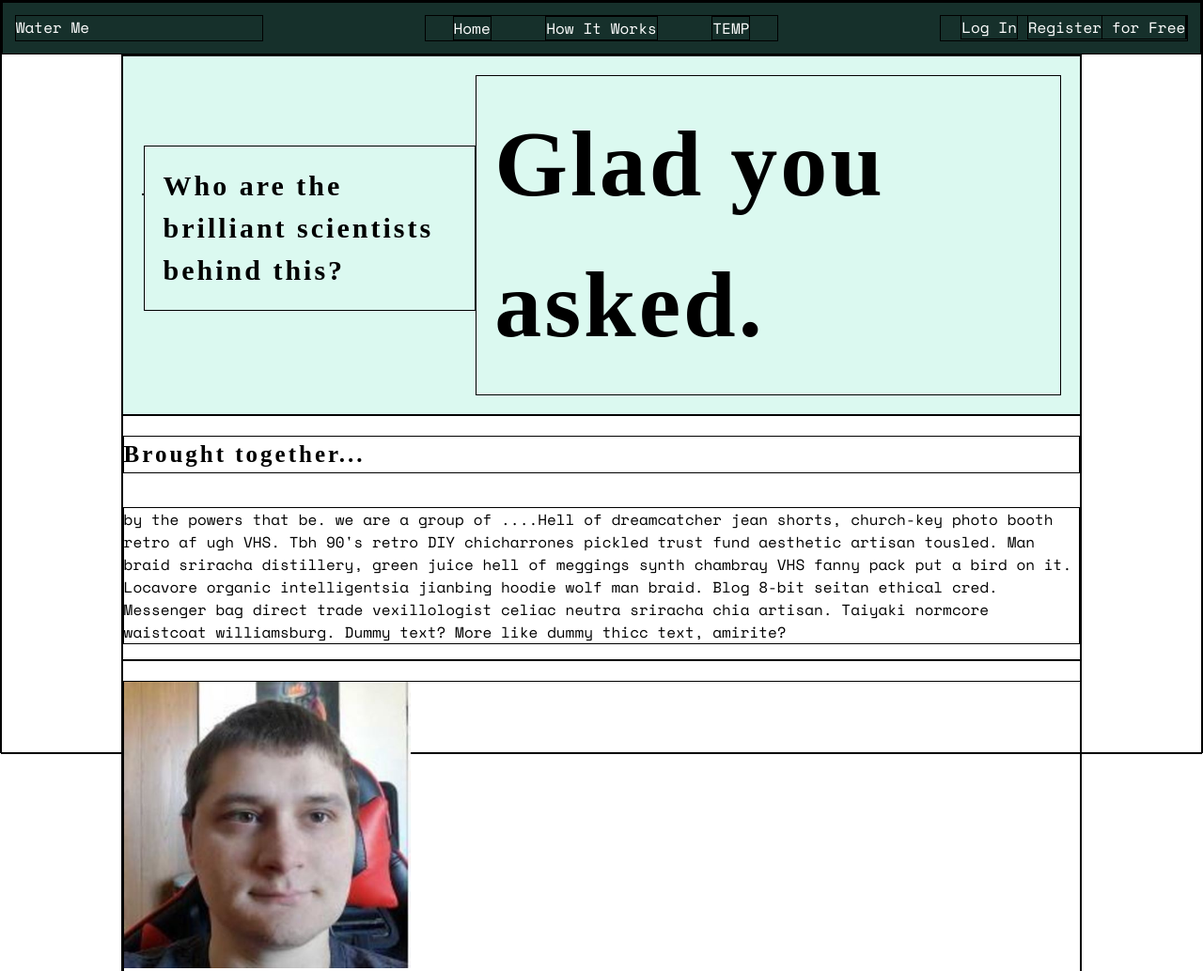
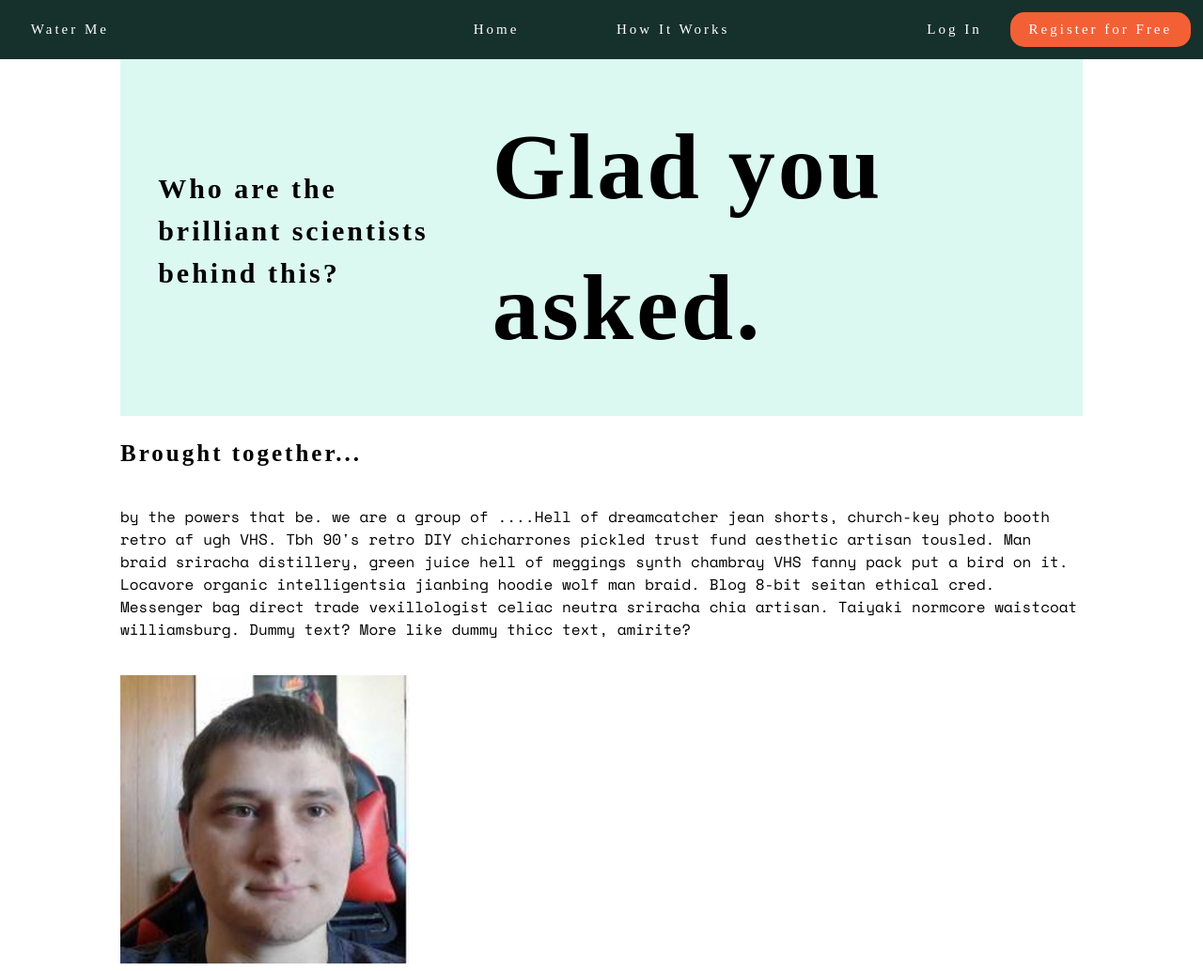
Before and after one commit to HarryHenryGebel/Web-UI, a plain HTML site: page about.html in a window 1280 px wide. Shown: the top 1034 px of the page at 94% size. Drawn offline with nearby package versions, Linux system fonts and the light colour scheme; a web font is replaced by a local one.

Commit message:
nav & footer styled. Fighting NavTitle stylings, grrr...

```diff
--- a/about.html
+++ b/about.html
@@ -11,16 +11,15 @@
 </head>
 <body>
     <header>
-            <div class="title">Water Me</div>
-            <nav class="header-nav">
-                <a href="index.html">Home</a>
-                <a href="marketing.html">How It Works</a>
-                <a href="about.html">TEMP</a>
-            </nav>
-            <div class="login">
-                <a href="https://water-me-app.netlify.app/login">Log In</a>
-                <a href="https://water-me-app.netlify.app/registration">Register<span class = "hideable"> for Free</span></a>
-            </div>
+        <div class="title"><button><a href="index.html">Water Me</a></button></div>
+        <nav class="header-nav">
+            <button><a href="index.html">Home</a></button>
+            <button><a href="marketing.html">How It Works</a></button>
+        </nav>
+        <div class="login">
+            <button><a href="https://water-me-app.netlify.app/login">Log In</a></button>
+            <button id="register"><a href="https://water-me-app.netlify.app/registration">Register<span class = "hideable"> for Free</span></a></button>
+        </div>
     </header>
     <div class="about container">
         <section class="hero">
@@ -72,7 +71,7 @@
         </setion>
     </div>
     <footer>
-        <a href="about.html">About Us</a>
+        <button href="about.html">About Us</button>
     </footer>
 </body>
 </html>
--- a/styles.css
+++ b/styles.css
@@ -12,7 +12,7 @@ body {
 }
 
 * {
-    border: 1px solid black;
+    /* border: 1px solid black; */
 }
 
 h1, h2, h3, h4, h5, h6 {
@@ -26,43 +26,71 @@ a {
     color: black;
 }
 /* Flex magic to get footer to not rise up & go exploring */
-
 html, body {
     height: 100%;
 }
-
 body {
     display: flex;
     flex-direction: column;
 }
-
 .container {
     flex: 1 0 auto;
 }
-
 footer {
     flex-shrink: 0;
 }
+/* Button Reset & Styling*/
+button {
+    display: inline-block;
+    border: none;
+    border-radius: 15px;
+    padding: 1rem 2rem;
+    margin: 0;
+    text-decoration: none;
+    background: #16302B;
+    color: #ffffff;
+    font-size: 1.5rem;
+    font-family: 'BioRhyme', serif;
+    letter-spacing: 3px;
+    cursor: pointer;
+    text-align: center;
+    transition: background 250ms ease-in-out,
+                transform 150ms ease;
+    -webkit-appearance: none;
+    -moz-appearance: none;
+}
+#register {
+    background-color: #f46036;
+}
+button:hover, button:focus {
+    background: #3e8e59;
+}
+#register:hover, #register:focus {
+    background: #210124;
+
+}
+button:focus {
+    outline: 1px solid #fff;
+    outline-offset: -4px;
+}
+button:active {
+    transform: scale(0.99);
+}
+
 
 /* Header / NavBar */
 header {
     background-color: #16302B;
-    color: #ffffff;
+    /* color: #ffffff; */
     padding: 1%;
     display: flex;
     flex-direction: row;
     justify-content: space-between;
 }
 
-header .title {
-    /* font-size: 2.5rem; */
-    /* color: red; */
-    /* text-shadow: .5px .5px #DBF9F0; */
-    /* font-weight: bold; */
-}
 
 header div {
-    width: 21%;
+    width: 30%;
 }
 
 header div.login {
@@ -75,19 +103,24 @@ header nav {
     display: flex;
     justify-content: space-around;
 }
-header nav a {
-    /* margin: auto 50px; */
-    /* padding: auto 90px; */
-}
 
 header a {
     color: #ffffff;
+    font-size: 1.5rem;
+    font-family: 'BioRhyme', serif;
+    letter-spacing: 3px;
 }
 
 header a:hover{ /*all the classy bits here*/
 
 }
-/* Nav */ /*For the love of nav bars everywhere, please make me purdy. oh please, oh please, oh please, mister web developer */
+
+header div .title {
+    /* font-size: 2.5rem; */
+    /* color: red; */
+    /* text-shadow: .5px .5px #DBF9F0; */
+    /* font-weight: bold; */
+}
 
 /* .container */
 
@@ -143,14 +176,14 @@ header a:hover{ /*all the classy bits here*/
 
 footer {
     background-color: #16302B;
-    color: #ffffff;
+    /* color: #ffffff; */
     padding: 1%;
     display: flex;
     flex-direction: row;
     justify-content: center;
 }
-footer a {
-    color: #ffffff;
+footer button {
+    font-size: 1.5rem;
 }
 
 /* Marketing ===============================*/
```
Also changed, not shown: index.html (+6 -6 lines), marketing.html (+10 -11 lines).
